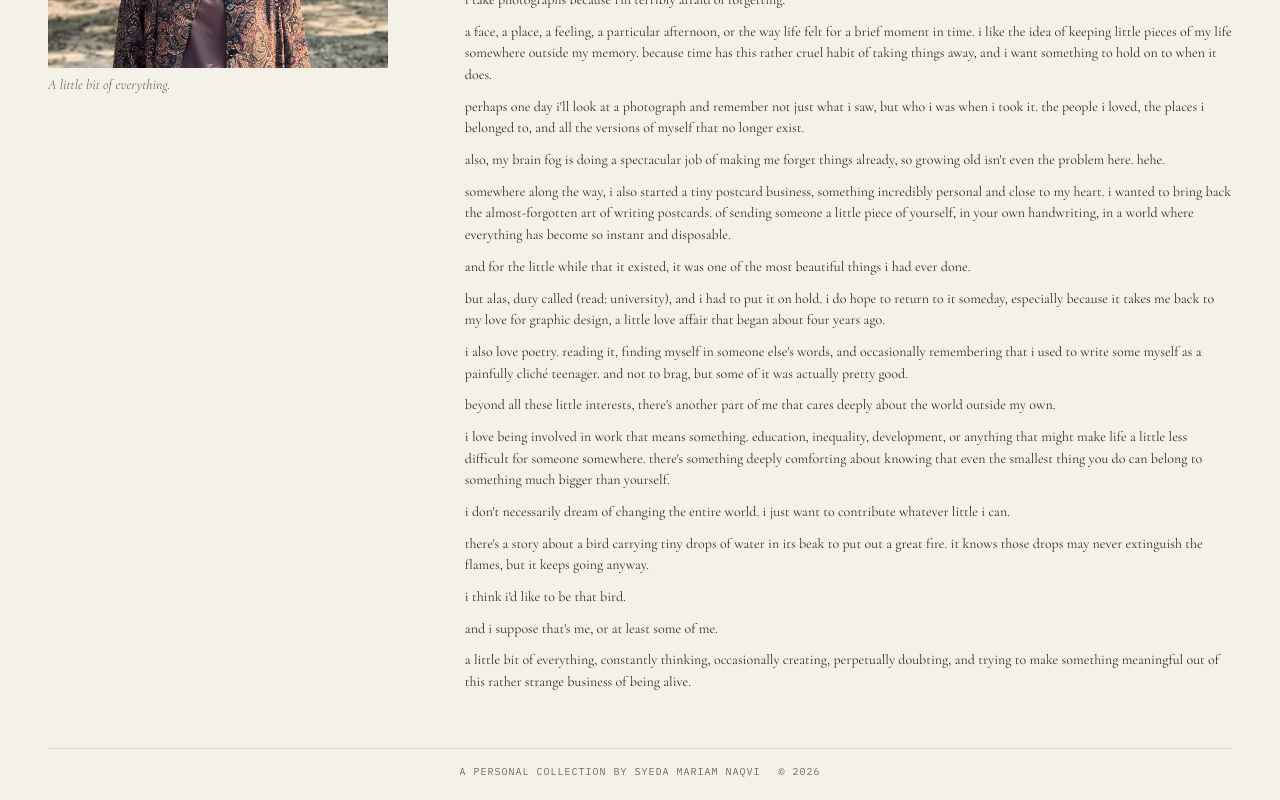
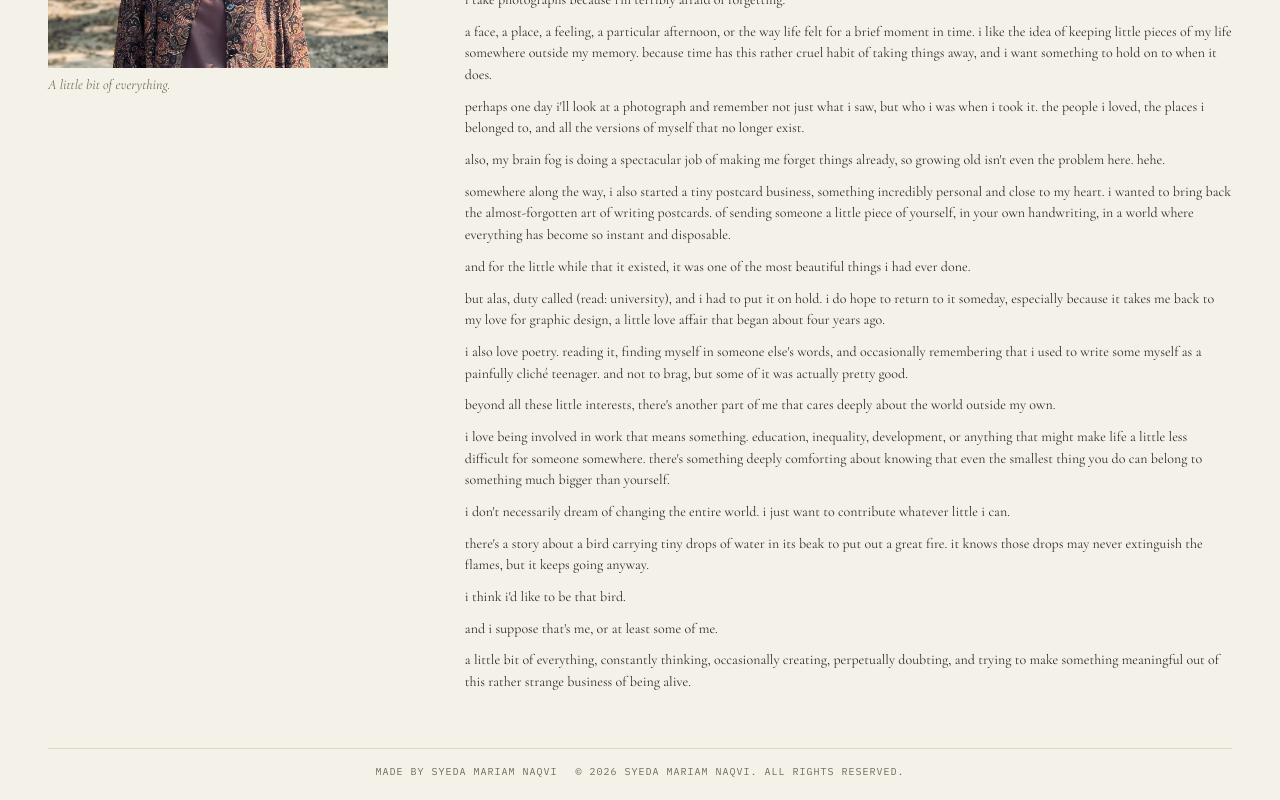
Before and after one commit to mariamnaqvi338-bot/personal-website-, a React (Vite) app: page / in a window 1280 px wide. Shown: the part 534-1334 px from the top of the page. Built offline with nearby package versions, Linux system fonts and the light colour scheme.

Commit message:
Update footer attribution and rights notice

```diff
--- a/src/main.tsx
+++ b/src/main.tsx
@@ -56,6 +56,6 @@ function NotFound(){ return <div className="empty-state"><h1>Page not found.</h1
 function App() {
   const location = useLocation();
   useEffect(() => { window.scrollTo(0,0); const page = navigation.find(([path]) => path === location.pathname); const piece = reflections.find(item => `/reflections/${item.slug}` === location.pathname); document.title = `${piece?.title ?? page?.[1] ?? 'Page not found'} — ${personal.name}`; const main = document.getElementById('main'); if(main && location.key !== 'default') main.focus({preventScroll:true}); }, [location]);
-  return <><a className="skip-link" href="#main">Skip to content</a><header className="site-header"><Link className="wordmark" to="/">Syeda Mariam Naqvi</Link><nav aria-label="Main navigation">{navigation.map(([path,label]) => <NavLink key={path} to={path} end={path === '/'}>{label}</NavLink>)}</nav></header><main id="main" className={location.pathname === '/' ? 'about-page' : `${location.pathname.split('/')[1]}-page`} tabIndex={-1}><Routes><Route path="/" element={<About/>}/><Route path="/graphics" element={<Graphics/>}/><Route path="/reflections" element={<Reflections/>}/><Route path="/reflections/:slug" element={<Reflection/>}/><Route path="/photography" element={<Photography/>}/><Route path="/cv" element={<CV/>}/><Route path="/projects" element={<Projects/>}/><Route path="/current-projects" element={<Navigate to="/projects" replace/>}/><Route path="/contact" element={<Contact/>}/><Route path="*" element={<NotFound/>}/></Routes></main><footer><span>A personal collection by Syeda Mariam Naqvi</span><span>© {new Date().getFullYear()}</span></footer></>;
+  return <><a className="skip-link" href="#main">Skip to content</a><header className="site-header"><Link className="wordmark" to="/">Syeda Mariam Naqvi</Link><nav aria-label="Main navigation">{navigation.map(([path,label]) => <NavLink key={path} to={path} end={path === '/'}>{label}</NavLink>)}</nav></header><main id="main" className={location.pathname === '/' ? 'about-page' : `${location.pathname.split('/')[1]}-page`} tabIndex={-1}><Routes><Route path="/" element={<About/>}/><Route path="/graphics" element={<Graphics/>}/><Route path="/reflections" element={<Reflections/>}/><Route path="/reflections/:slug" element={<Reflection/>}/><Route path="/photography" element={<Photography/>}/><Route path="/cv" element={<CV/>}/><Route path="/projects" element={<Projects/>}/><Route path="/current-projects" element={<Navigate to="/projects" replace/>}/><Route path="/contact" element={<Contact/>}/><Route path="*" element={<NotFound/>}/></Routes></main><footer><span>Made by Syeda Mariam Naqvi</span><span>© {new Date().getFullYear()} Syeda Mariam Naqvi. All rights reserved.</span></footer></>;
 }
 createRoot(document.getElementById('root')!).render(<React.StrictMode><BrowserRouter><App/></BrowserRouter></React.StrictMode>);
```
